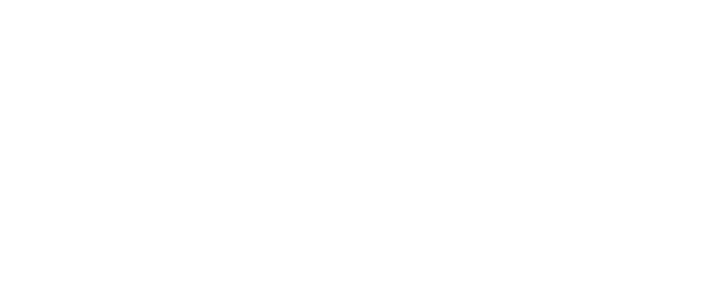
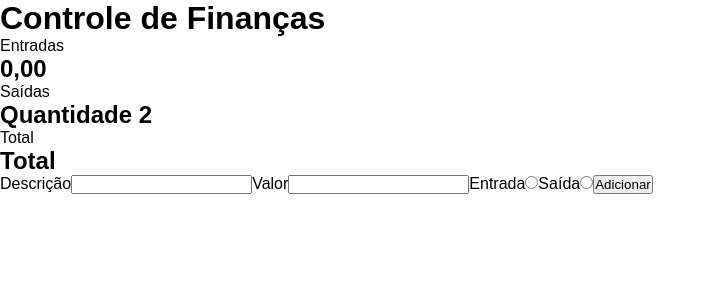
Before and after one commit to gabriel-d-sona/Controle-de-Financas, a React (Create React App) app: page / in a window 1280 px wide. Shown: the top 300 px of the page, without its empty margins (0-716 px from the left). Built offline with nearby package versions, Linux system fonts and the light colour scheme; the HTML template or start-up script is replaced by a standard one.

Commit message:
criando pagina do controle

```diff
--- a/src/App.js
+++ b/src/App.js
@@ -1,7 +1,8 @@
-
+import Controle from "./pages/Controle";
 function App() {
   return (
     <div className="App">
+      <Controle />
     </div>
   );
 }
--- /dev/null
+++ b/src/pages/Controle.js
@@ -0,0 +1,92 @@
+import React, { Component } from "react";
+
+class Controle extends Component {
+    state = {
+        descricao: "",
+        valor: "",
+        quantidade1: "0,00",
+        quantidade2: "0,00",
+        total: "0,00",
+        entrada: false,
+        saida: false,
+        btnAdicionar: false,
+    };
+
+    handleChange = (event) => {
+        const { name, value } = event.target;
+        this.setState({ [name]: value });
+    };
+
+    handleAddClick = (event) => {
+        event.preventDefault();
+        this.setState((prevState) => ({
+            quantidade1: prevState.valor.trim() ? prevState.valor : "0,00",
+            valor: ""
+        }));
+    };
+
+    render() {
+        const { descricao, valor, quantidade1 } = this.state;
+        return (
+            <div className="controle-page">
+                <div className="tabela-total">
+                    <h1>Controle de Finanças</h1>
+                    <label className="entrada">Entradas</label>
+                    <h2
+                        name="quantidade1"
+                        value={quantidade1}
+                    >
+                        {quantidade1}
+                    </h2>
+                    <label className="saidas">Saídas</label>
+                    <h2>Quantidade 2</h2>
+                    <label className="total">Total</label>
+                    <h2>Total</h2>
+                </div>
+                <form>
+                    <label htmlFor="descricao">Descrição</label>
+                    <input
+                        id="descricao"
+                        type="text"
+                        name="descricao"
+                        value={descricao}
+                        onChange={this.handleChange}
+                    />
+                    <label htmlFor="valor">Valor</label>
+                    <input
+                        id="valor"
+                        type="text"
+                        name="valor"
+                        value={valor}
+                        onChange={this.handleChange}
+                    />
+                    <label htmlFor="entrada">Entrada</label>
+                    <input
+                        id="entrada"
+                        type="radio"
+                        name="input"
+                        value="entrada"
+                        onChange={this.handleChange}
+                    />
+                    <label htmlFor="saida">Saída</label>
+                    <input
+                        id="saida"
+                        type="radio"
+                        name="input"
+                        value="saida"
+                        onChange={this.handleChange}
+                    />
+                    <button
+                        id="btn-adicionar"
+                        name="btn-adicionar"
+                        onClick={this.handleAddClick}
+                    >
+                        Adicionar
+                    </button>
+                </form>
+            </div>
+        );
+    }
+}
+
+export default Controle;
```
